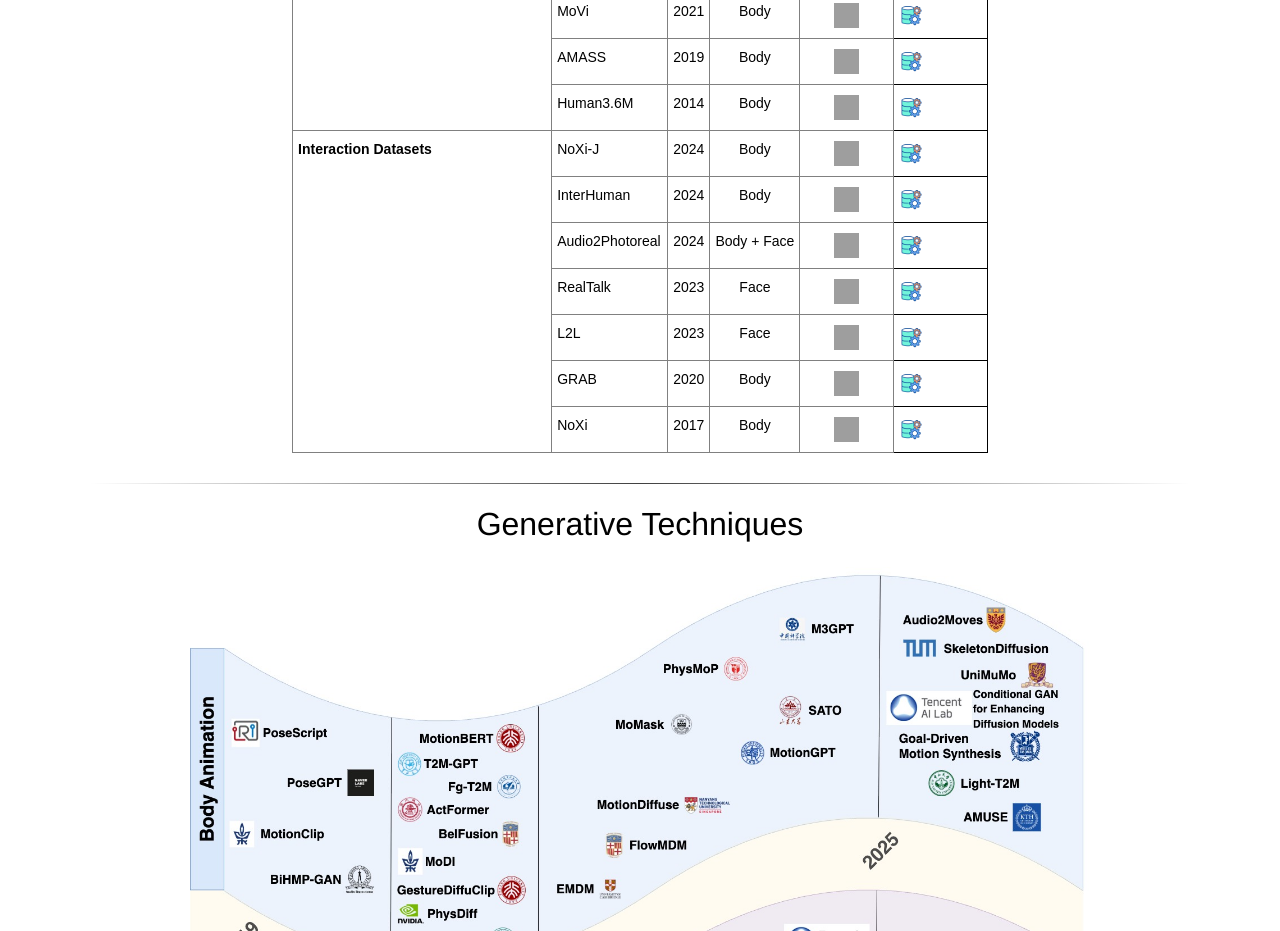
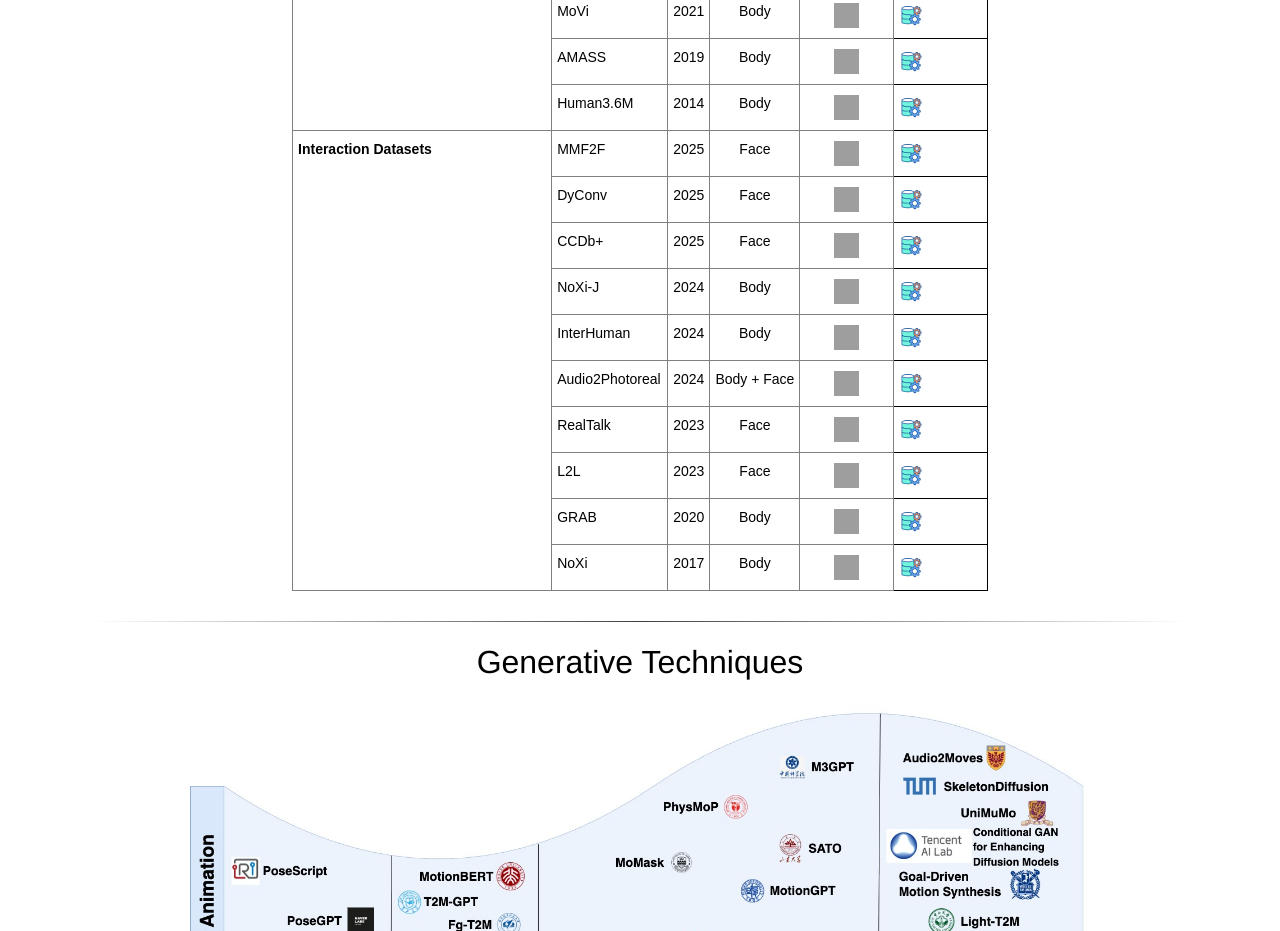
Before and after one commit to lownish23csz0010/mogen, a plain HTML site: page index.html in a window 1280 px wide. Shown: the part 5440-6371 px from the top of the page. Drawn offline with Linux system fonts and the light colour scheme; grey boxes are pictures that could not be loaded; a script that the page names is missing.

Commit message:
Updated datasets

```diff
--- a/index.html
+++ b/index.html
@@ -1180,8 +1180,53 @@ Your browser does not support the video tag.
         </a>
     </td>
   </tr>
-  <tr>
-    <td class="tg-fymr" rowspan="7">Interaction Datasets</td>
+	<tr>
+		<td class="tg-fymr" rowspan="10">Interaction Datasets</td>
+    <td class="tg-0pky">MMF2F</td>
+    <td class="tg-c3ow">2025</td>
+    <td class="tg-c3ow">Face</td>
+    <td class="tg-c3ow">
+        <a href="https://aclanthology.org/2025.acl-long.743/">
+            <img src="https://cdn-icons-png.flaticon.com/512/337/337946.png" alt="Paper Link" width="25" height="25">
+        </a>
+    </td>
+    <td class="tg-0lax">
+        <a href="https://github.com/Linyx1125/MM-F2F">
+            <img src="resources/dataset.png" alt="Dataset Link" width="25" height="25">
+        </a>
+    </td>
+  </tr>
+	<tr>
+    <td class="tg-0pky">DyConv</td>
+    <td class="tg-c3ow">2025</td>
+    <td class="tg-c3ow">Face</td>
+    <td class="tg-c3ow">
+        <a href="https://openaccess.thecvf.com/content/CVPR2025/html/Zhu_INFP_Audio-Driven_Interactive_Head_Generation_in_Dyadic_Conversations_CVPR_2025_paper.html">
+            <img src="https://cdn-icons-png.flaticon.com/512/337/337946.png" alt="Paper Link" width="25" height="25">
+        </a>
+    </td>
+    <td class="tg-0lax">
+        <a href="https://grisoon.github.io/INFP/">
+            <img src="resources/dataset.png" alt="Dataset Link" width="25" height="25">
+        </a>
+    </td>
+  </tr>
+	<tr>
+    <td class="tg-0pky">CCDb+</td>
+    <td class="tg-c3ow">2025</td>
+    <td class="tg-c3ow">Face</td>
+    <td class="tg-c3ow">
+        <a href="https://dl.acm.org/doi/pdf/10.1145/3746027.3755333">
+            <img src="https://cdn-icons-png.flaticon.com/512/337/337946.png" alt="Paper Link" width="25" height="25">
+        </a>
+    </td>
+    <td class="tg-0lax">
+        <a href="https://huggingface.co/datasets/CardiffVisualComputing/CCDb">
+            <img src="resources/dataset.png" alt="Dataset Link" width="25" height="25">
+        </a>
+    </td>
+  </tr>
+  <tr>
     <td class="tg-0pky">NoXi-J</td>
     <td class="tg-c3ow">2024</td>
     <td class="tg-c3ow">Body</td>
```
